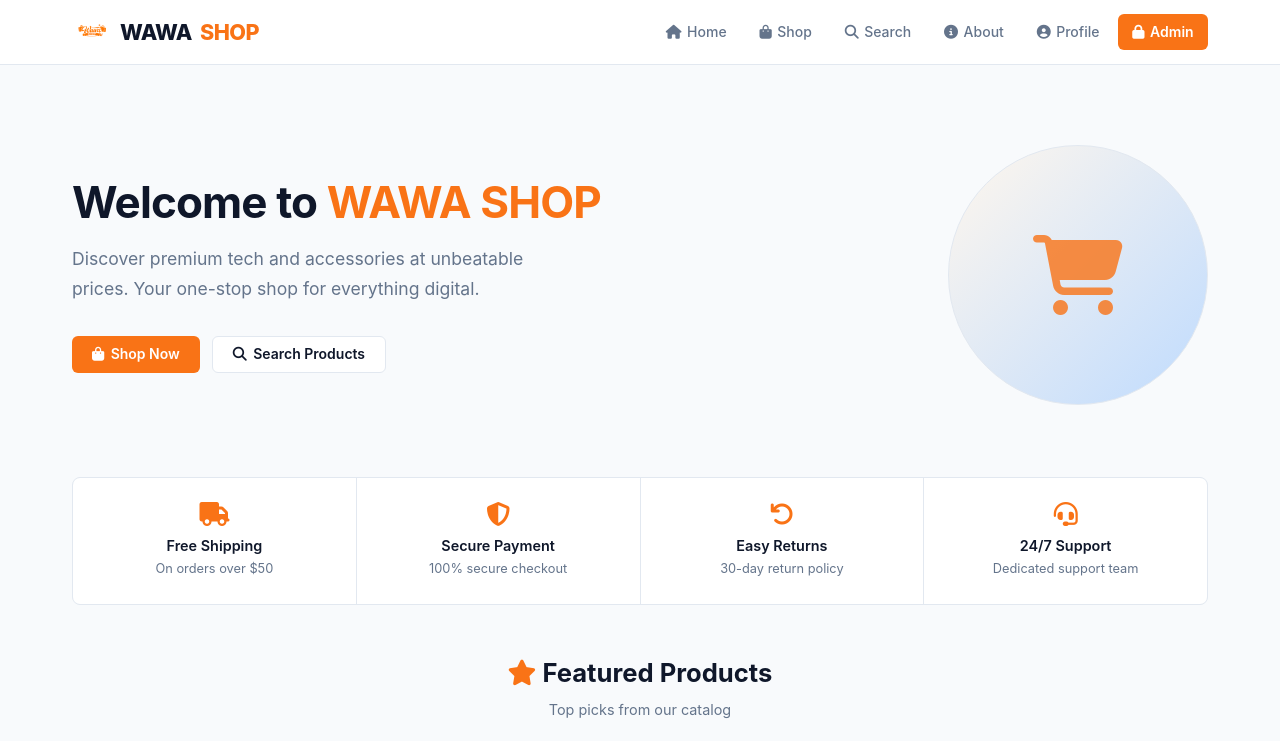
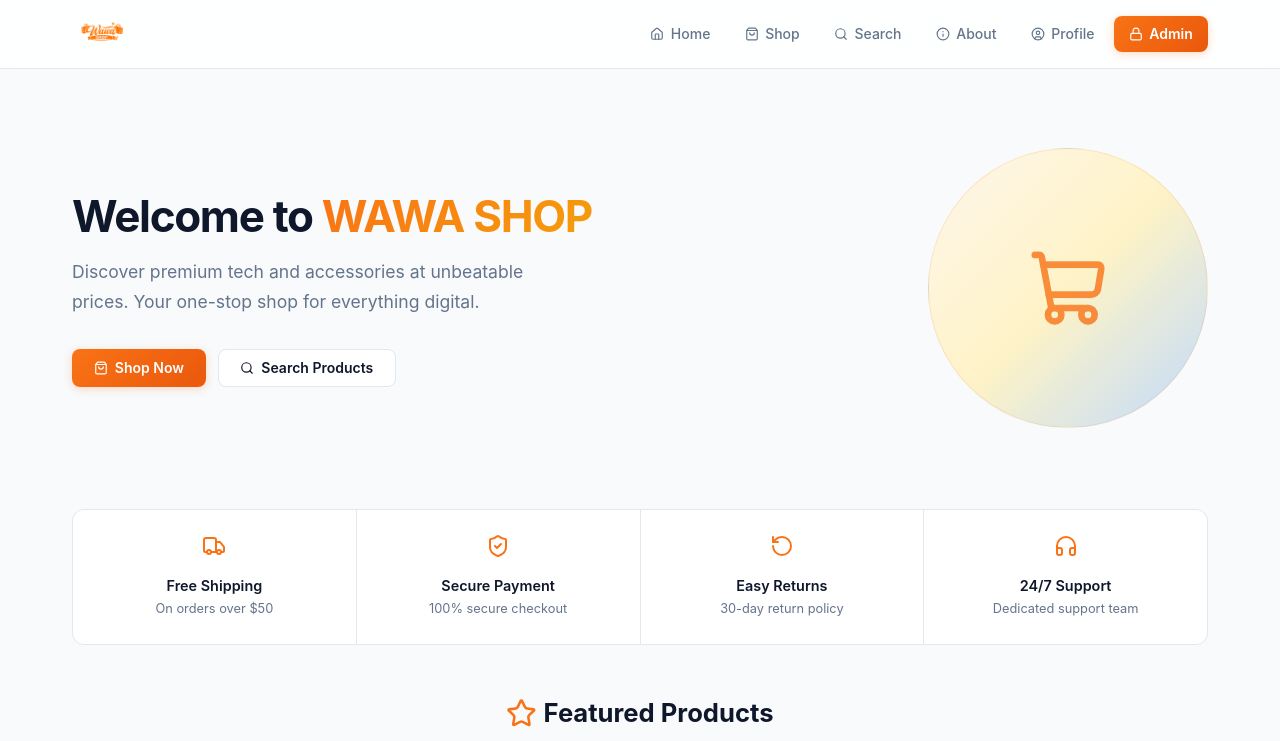
Before and after one commit to Hexendi/wawa, a Flask app: page / in a window 1280 px wide. Shown: the top 741 px of the page. Run offline with Flask 3, Linux system fonts and the light colour scheme; data comes from the database, SQL or seed files in the repository.

Commit message:
UI refresh: replace Font Awesome with Lucide icons, modernize styling

```diff
--- a/static/style.css
+++ b/static/style.css
@@ -18,10 +18,10 @@
     --shadow: 0 1px 3px rgba(0,0,0,0.06), 0 1px 2px rgba(0,0,0,0.04);
     --shadow-hover: 0 10px 25px rgba(0,0,0,0.08), 0 4px 10px rgba(0,0,0,0.05);
     --shadow-lg: 0 20px 40px rgba(0,0,0,0.1);
-    --radius: 8px;
-    --radius-sm: 6px;
-    --radius-xl: 12px;
-    --transition: 0.2s ease;
+    --radius: 12px;
+    --radius-sm: 8px;
+    --radius-xl: 16px;
+    --transition: 0.25s cubic-bezier(0.4, 0, 0.2, 1);
 }
 
 * {
@@ -31,7 +31,7 @@
 }
 
 body {
-    font-family: -apple-system, BlinkMacSystemFont, 'Segoe UI', Roboto, 'Helvetica Neue', Arial, sans-serif;
+    font-family: 'Inter', -apple-system, BlinkMacSystemFont, 'Segoe UI', Roboto, 'Helvetica Neue', Arial, sans-serif;
     background: var(--bg);
     color: var(--text);
     min-height: 100vh;
@@ -43,9 +43,13 @@ body {
 
 a { color: inherit; text-decoration: none; }
 
+svg { width: 1em; height: 1em; }
+
 /* ===== NAVBAR ===== */
 .navbar {
-    background: var(--card);
+    background: rgba(255,255,255,0.85);
+    backdrop-filter: blur(12px);
+    -webkit-backdrop-filter: blur(12px);
     border-bottom: 1px solid var(--border);
     padding: 0;
     position: sticky;
@@ -60,7 +64,7 @@ a { color: inherit; text-decoration: none; }
     display: flex;
     justify-content: space-between;
     align-items: center;
-    height: 64px;
+    height: 68px;
 }
 
 .logo {
@@ -72,7 +76,7 @@ a { color: inherit; text-decoration: none; }
     align-items: center;
     gap: 0.5rem;
 }
-.logo img { height: 40px; width: auto; }
+.logo img { height: 60px; width: auto; }
 .logo span { color: var(--accent); }
 
 .nav-toggle { display: none; color: var(--text); font-size: 1.3rem; cursor: pointer; }
@@ -81,28 +85,30 @@ a { color: inherit; text-decoration: none; }
 
 .nav-links a {
     color: var(--text-light);
-    padding: 0.4rem 0.9rem;
+    padding: 0.45rem 0.95rem;
     border-radius: var(--radius-sm);
     font-size: 0.875rem;
     font-weight: 500;
     transition: all var(--transition);
     display: flex;
     align-items: center;
-    gap: 0.35rem;
+    gap: 0.4rem;
 }
 
 .nav-links a:hover {
-    color: var(--text);
-    background: var(--bg-alt);
+    color: var(--accent);
+    background: var(--accent-light);
 }
 
 .nav-links a.nav-admin {
-    background: var(--accent);
+    background: linear-gradient(135deg, var(--accent), var(--accent-hover));
     color: white;
     font-weight: 600;
+    box-shadow: 0 2px 8px rgba(249,115,22,0.25);
 }
 .nav-links a.nav-admin:hover {
-    background: var(--accent-hover);
+    box-shadow: 0 4px 16px rgba(249,115,22,0.35);
+    transform: translateY(-1px);
 }
 
 /* ===== MAIN ===== */
@@ -120,7 +126,7 @@ main {
     align-items: center;
     gap: 4rem;
     padding: 3rem 0;
-    margin-bottom: 1.5rem;
+    margin-bottom: 2rem;
 }
 
 .hero-content { flex: 1; }
@@ -130,11 +136,14 @@ main {
     color: var(--text);
     margin-bottom: 1rem;
     line-height: 1.15;
-    letter-spacing: -0.02em;
+    letter-spacing: -0.03em;
 }
 
 .hero-content h1 .highlight {
-    color: var(--accent);
+    background: linear-gradient(135deg, var(--accent), #f59e0b);
+    -webkit-background-clip: text;
+    -webkit-text-fill-color: transparent;
+    background-clip: text;
 }
 
 .hero-content p {
@@ -148,24 +157,30 @@ main {
 .hero-buttons { display: flex; gap: 0.75rem; }
 
 .hero-image {
-    flex: 0 0 260px;
-    height: 260px;
-    background: linear-gradient(135deg, var(--accent-light), #bfdbfe);
+    flex: 0 0 280px;
+    height: 280px;
+    background: linear-gradient(135deg, var(--accent-light), #fef3c7, #bfdbfe);
     border-radius: 50%;
     display: flex;
     align-items: center;
     justify-content: center;
-    border: 1px solid var(--border);
+    border: 1px solid rgba(249,115,22,0.15);
+    animation: float 6s ease-in-out infinite;
 }
 
-.hero-icon { font-size: 5rem; color: var(--accent); opacity: 0.8; }
+@keyframes float {
+    0%, 100% { transform: translateY(0); }
+    50% { transform: translateY(-12px); }
+}
+
+.hero-icon { width: 5rem; height: 5rem; color: var(--accent); opacity: 0.8; }
 
 /* ===== BUTTONS ===== */
 .btn {
     display: inline-flex;
     align-items: center;
-    gap: 0.4rem;
-    padding: 0.65rem 1.25rem;
+    gap: 0.45rem;
+    padding: 0.7rem 1.35rem;
     border-radius: var(--radius-sm);
     font-weight: 600;
     font-size: 0.875rem;
@@ -176,11 +191,17 @@ main {
     line-height: 1;
 }
 
+.btn svg { width: 1em; height: 1em; }
+
 .btn-primary {
-    background: var(--accent);
+    background: linear-gradient(135deg, var(--accent), var(--accent-hover));
     color: white;
+    box-shadow: 0 2px 8px rgba(249,115,22,0.25);
 }
-.btn-primary:hover { background: var(--accent-hover); box-shadow: 0 4px 12px rgba(249,115,22,0.3); }
+.btn-primary:hover {
+    box-shadow: 0 4px 16px rgba(249,115,22,0.35);
+    transform: translateY(-1px);
+}
 
 .btn-secondary {
     background: var(--card);
@@ -215,10 +236,16 @@ main {
     background: var(--card);
     padding: 1.5rem 1rem;
     text-align: center;
+    transition: all var(--transition);
 }
 
-.feature-card i {
-    font-size: 1.5rem;
+.feature-card:hover {
+    background: var(--accent-light);
+}
+
+.feature-card svg {
+    width: 1.5rem;
+    height: 1.5rem;
     color: var(--accent);
     margin-bottom: 0.5rem;
 }
@@ -231,16 +258,16 @@ main {
     text-align: center;
     margin-bottom: 2rem;
 }
-.section-header h2 { font-size: 1.6rem; color: var(--text); margin-bottom: 0.25rem; }
-.section-header h2 i { color: var(--accent); }
+.section-header h2 { font-size: 1.6rem; color: var(--text); margin-bottom: 0.25rem; display: inline-flex; align-items: center; gap: 0.4rem; }
+.section-header h2 svg { color: var(--accent); width: 1.2em; height: 1.2em; }
 .section-header p { color: var(--text-light); font-size: 0.9rem; }
 
 .page-header {
     text-align: center;
     padding: 1rem 0 2rem;
 }
-.page-header h1 { font-size: 1.6rem; color: var(--text); margin-bottom: 0.25rem; }
-.page-header h1 i { color: var(--accent); margin-right: 0.4rem; }
+.page-header h1 { font-size: 1.6rem; color: var(--text); margin-bottom: 0.25rem; display: inline-flex; align-items: center; gap: 0.4rem; }
+.page-header h1 svg { color: var(--accent); width: 1.1em; height: 1.1em; }
 .page-header p { color: var(--text-light); font-size: 0.95rem; }
 .page-header span { color: var(--accent); }
 
--- a/templates/base.html
+++ b/templates/base.html
@@ -4,23 +4,23 @@
     <meta charset="UTF-8">
     <meta name="viewport" content="width=device-width, initial-scale=1.0">
     <title>WAWA SHOP - {% block title %}Home{% endblock %}</title>
-    <link rel="stylesheet" href="https://cdnjs.cloudflare.com/ajax/libs/font-awesome/6.5.1/css/all.min.css">
     <link rel="stylesheet" href="/static/style.css">
+    <script src="https://unpkg.com/lucide@latest/dist/umd/lucide.js"></script>
 </head>
 <body>
     <nav class="navbar">
         <div class="nav-container">
-            <a href="/" class="logo"><img src="/static/logowawa.png" alt="WAWA SHOP Logo" height="40"> WAWA<span>SHOP</span></a>
+            <a href="/" class="logo"><img src="/static/logowawa.png" alt="WAWA SHOP Logo"></a>
             <div class="nav-toggle" id="navToggle">
-                <i class="fas fa-bars"></i>
+                <i data-lucide="menu"></i>
             </div>
             <div class="nav-links" id="navLinks">
-                <a href="/"><i class="fas fa-home"></i> Home</a>
-                <a href="/shop"><i class="fas fa-shopping-bag"></i> Shop</a>
-                <a href="/search"><i class="fas fa-search"></i> Search</a>
-                <a href="/about"><i class="fas fa-info-circle"></i> About</a>
-                <a href="/profile"><i class="fas fa-user-circle"></i> Profile</a>
-                <a href="/admin" class="nav-admin"><i class="fas fa-lock"></i> Admin</a>
+                <a href="/"><i data-lucide="home"></i> Home</a>
+                <a href="/shop"><i data-lucide="shopping-bag"></i> Shop</a>
+                <a href="/search"><i data-lucide="search"></i> Search</a>
+                <a href="/about"><i data-lucide="info"></i> About</a>
+                <a href="/profile"><i data-lucide="circle-user"></i> Profile</a>
+                <a href="/admin" class="nav-admin"><i data-lucide="lock"></i> Admin</a>
             </div>
         </div>
     </nav>
@@ -32,13 +32,13 @@
     <footer class="footer">
         <div class="footer-container">
             <div class="footer-section">
-                <h3><i class="fas fa-store"></i> WAWA SHOP</h3>
+                <h3><i data-lucide="store"></i> WAWA SHOP</h3>
                 <p>Your premium destination for the best tech and accessories. Quality products at unbeatable prices.</p>
                 <div class="social-links">
-                    <a href="#"><i class="fab fa-facebook"></i></a>
-                    <a href="#"><i class="fab fa-twitter"></i></a>
-                    <a href="#"><i class="fab fa-instagram"></i></a>
-                    <a href="#"><i class="fab fa-github"></i></a>
+                    <a href="#"><i data-lucide="facebook"></i></a>
+                    <a href="#"><i data-lucide="twitter"></i></a>
+                    <a href="#"><i data-lucide="instagram"></i></a>
+                    <a href="#"><i data-lucide="github"></i></a>
                 </div>
             </div>
             <div class="footer-section">
@@ -59,13 +59,13 @@
             </div>
             <div class="footer-section">
                 <h4>Contact Info</h4>
-                <p><i class="fas fa-map-marker-alt"></i> 123 Tech Street, Silicon Valley, CA</p>
-                <p><i class="fas fa-phone"></i> +1 (555) 123-4567</p>
-                <p><i class="fas fa-envelope"></i> support@wawashop.com</p>
+                <p><i data-lucide="map-pin"></i> 123 Tech Street, Silicon Valley, CA</p>
+                <p><i data-lucide="phone"></i> +1 (555) 123-4567</p>
+                <p><i data-lucide="mail"></i> support@wawashop.com</p>
             </div>
         </div>
         <div class="footer-bottom">
-            <p>&copy; 2026 WAWA SHOP. All rights reserved. | <i class="fas fa-shield-alt"></i> Secure Shopping</p>
+            <p>&copy; 2026 WAWA SHOP. All rights reserved. | <i data-lucide="shield-check"></i> Secure Shopping</p>
         </div>
     </footer>
 
@@ -73,6 +73,7 @@
         document.getElementById('navToggle')?.addEventListener('click', function() {
             document.getElementById('navLinks').classList.toggle('active');
         });
+        lucide.createIcons();
     </script>
 </body>
 </html>
--- a/templates/cart.html
+++ b/templates/cart.html
@@ -3,15 +3,15 @@
 {% block content %}
 
 <div class="page-header">
-    <h1><i class="fas fa-shopping-cart"></i> Shopping Cart</h1>
+    <h1><i data-lucide="shopping-cart"></i> Shopping Cart</h1>
     <p>Your cart is currently empty</p>
 </div>
 
 <div class="empty-cart">
-    <i class="fas fa-shopping-cart"></i>
+    <i data-lucide="shopping-cart"></i>
     <h2>Your cart is empty</h2>
     <p>Looks like you haven't added any items yet.</p>
-    <a href="/shop" class="btn btn-primary"><i class="fas fa-shopping-bag"></i> Start Shopping</a>
+    <a href="/shop" class="btn btn-primary"><i data-lucide="shopping-bag"></i> Start Shopping</a>
 </div>
 
 {% endblock %}
--- a/templates/index.html
+++ b/templates/index.html
@@ -7,40 +7,40 @@
         <h1>Welcome to <span class="highlight">WAWA SHOP</span></h1>
         <p>Discover premium tech and accessories at unbeatable prices. Your one-stop shop for everything digital.</p>
         <div class="hero-buttons">
-            <a href="/shop" class="btn btn-primary"><i class="fas fa-shopping-bag"></i> Shop Now</a>
-            <a href="/search" class="btn btn-secondary"><i class="fas fa-search"></i> Search Products</a>
+            <a href="/shop" class="btn btn-primary"><i data-lucide="shopping-bag"></i> Shop Now</a>
+            <a href="/search" class="btn btn-secondary"><i data-lucide="search"></i> Search Products</a>
         </div>
     </div>
     <div class="hero-image">
-        <i class="fas fa-shopping-cart hero-icon"></i>
+        <i data-lucide="shopping-cart" class="hero-icon"></i>
     </div>
 </section>
 
 <section class="features">
     <div class="feature-card">
-        <i class="fas fa-truck"></i>
+        <i data-lucide="truck"></i>
         <h3>Free Shipping</h3>
         <p>On orders over $50</p>
     </div>
     <div class="feature-card">
-        <i class="fas fa-shield-alt"></i>
+        <i data-lucide="shield-check"></i>
         <h3>Secure Payment</h3>
         <p>100% secure checkout</p>
     </div>
     <div class="feature-card">
-        <i class="fas fa-undo"></i>
+        <i data-lucide="rotate-ccw"></i>
         <h3>Easy Returns</h3>
         <p>30-day return policy</p>
     </div>
     <div class="feature-card">
-        <i class="fas fa-headset"></i>
+        <i data-lucide="headphones"></i>
         <h3>24/7 Support</h3>
         <p>Dedicated support team</p>
     </div>
 </section>
 
 <section class="section-header">
-    <h2><i class="fas fa-star"></i> Featured Products</h2>
+    <h2><i data-lucide="star"></i> Featured Products</h2>
     <p>Top picks from our catalog</p>
 </section>
 
@@ -49,14 +49,14 @@
     <div class="product-card">
         <a href="/product/{{ product.id }}" class="product-image">
             <img src="{{ product.image }}" alt="{{ product.name }}" loading="lazy">
-            <div class="product-overlay"><i class="fas fa-eye"></i> View Details</div>
+            <div class="product-overlay"><i data-lucide="eye"></i> View Details</div>
         </a>
         <div class="product-info">
             <h3><a href="/product/{{ product.id }}">{{ product.name }}</a></h3>
             <p>{{ product.description[:50] }}{% if product.description|length > 50 %}...{% endif %}</p>
             <div class="product-footer">
                 <span class="price">${{ "%.2f"|format(product.price) }}</span>
-                <a href="/product/{{ product.id }}" class="btn btn-sm"><i class="fas fa-shopping-cart"></i></a>
+                <a href="/product/{{ product.id }}" class="btn btn-sm"><i data-lucide="shopping-cart"></i></a>
             </div>
         </div>
     </div>
@@ -64,12 +64,12 @@
 </div>
 
 <div class="text-center" style="margin-top: 2rem;">
-    <a href="/shop" class="btn btn-primary"><i class="fas fa-th-list"></i> View All Products</a>
+    <a href="/shop" class="btn btn-primary"><i data-lucide="layout-grid"></i> View All Products</a>
 </div>
 
 <section class="newsletter">
     <div class="newsletter-content">
-        <h2><i class="fas fa-envelope"></i> Stay Updated</h2>
+        <h2><i data-lucide="mail"></i> Stay Updated</h2>
         <p>Subscribe to our newsletter for exclusive deals and new arrivals.</p>
         <form class="newsletter-form">
             <input type="email" placeholder="Enter your email" required>
--- a/templates/shop.html
+++ b/templates/shop.html
@@ -3,7 +3,7 @@
 {% block content %}
 
 <div class="page-header">
-    <h1><i class="fas fa-shopping-bag"></i> Our Products</h1>
+    <h1><i data-lucide="shopping-bag"></i> Our Products</h1>
     <p>Browse our complete catalog of premium tech products</p>
 </div>
 
@@ -12,14 +12,14 @@
     <div class="product-card">
         <a href="/product/{{ product.id }}" class="product-image">
             <img src="{{ product.image }}" alt="{{ product.name }}" loading="lazy">
-            <div class="product-overlay"><i class="fas fa-eye"></i> View Details</div>
+            <div class="product-overlay"><i data-lucide="eye"></i> View Details</div>
         </a>
         <div class="product-info">
             <h3><a href="/product/{{ product.id }}">{{ product.name }}</a></h3>
             <p>{{ product.description[:60] }}{% if product.description|length > 60 %}...{% endif %}</p>
             <div class="product-footer">
                 <span class="price">${{ "%.2f"|format(product.price) }}</span>
-                <a href="/product/{{ product.id }}" class="btn btn-sm"><i class="fas fa-info-circle"></i></a>
+                <a href="/product/{{ product.id }}" class="btn btn-sm"><i data-lucide="info"></i></a>
             </div>
         </div>
     </div>
```
Also changed, not shown: other parts of static/style.css (+111 -62 lines), templates/about.html (+4 -4 lines), templates/admin.html (+5 -16 lines), templates/contact.html (+5 -5 lines), templates/dashboard.html (+8 -8 lines), templates/product.html (+8 -8 lines), templates/profile.html (+8 -7 lines), templates/search.html (+5 -5 lines), static/3na3jat.jpg (added), static/5ayme.jpg (added), static/7awli.jpg (added), static/daraa.jpg (added), static/polar_clothes.jpg (added).
